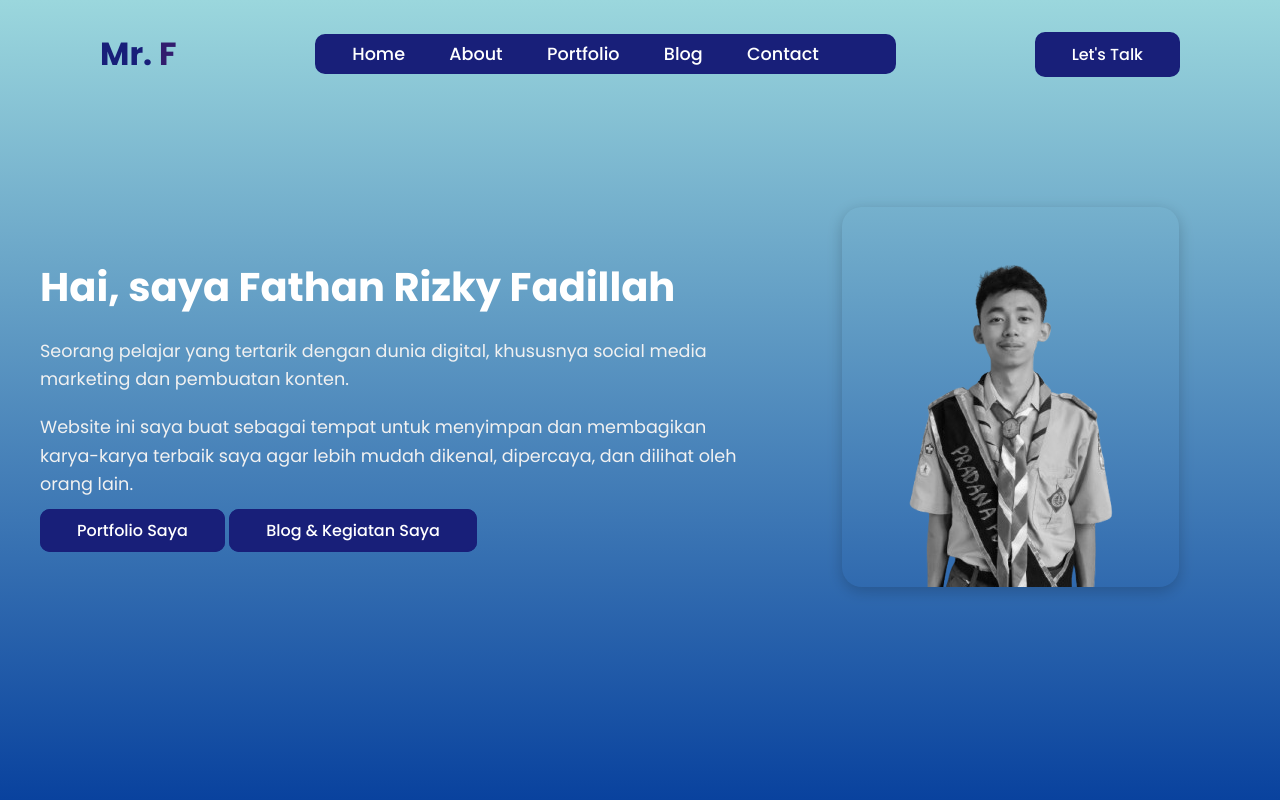
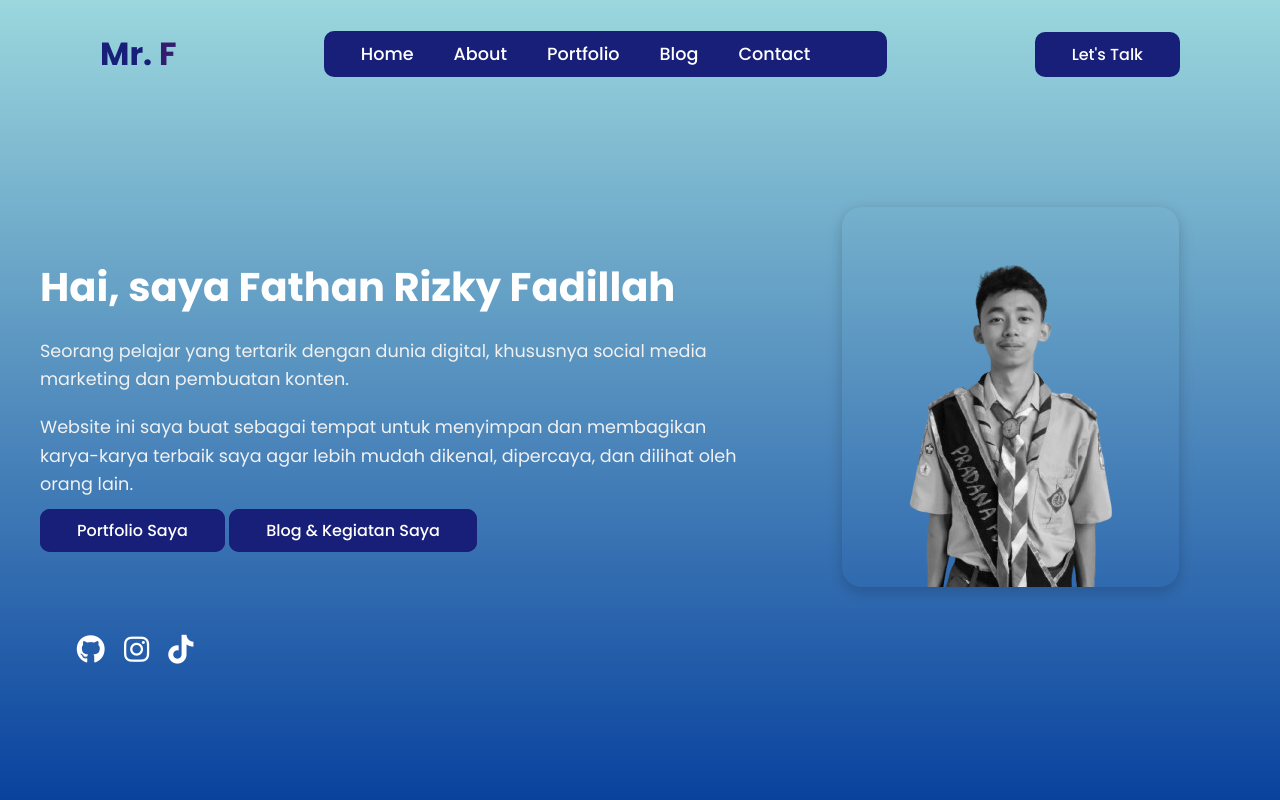
Before and after one commit to rzkiifdllhh/portfolio, a plain HTML site: page index.html in a window 1280 px wide. Shown: the top 800 px of the page. Drawn offline with Linux system fonts and the light colour scheme.

Commit message:
nambah logo/link sosmed + style

```diff
--- a/index.html
+++ b/index.html
@@ -4,9 +4,11 @@
 <head>
     <meta charset="UTF-8">
     <meta name="viewport" content="width=device-width, initial-scale=1.0">
-    <title>Document</title>
+    <title>Portfolio Fathan</title>
     <link rel="stylesheet" href="style.css">
     <meta name="viewport" content="width=device-width, initial-scale=1.0">
+    <link rel="stylesheet" href="https://cdnjs.cloudflare.com/ajax/libs/font-awesome/6.4.0/css/all.min.css">
+
 </head>
 
 <body>
@@ -35,10 +37,16 @@
       <a href="#portfolio" class="home-btn">Portfolio Saya</a>
       <a href="#blog" class="home-btn">Blog & Kegiatan Saya</a>
     </div>
+      <div class="sosmed-icons">
+        <a href="https://github.com/rzkiifdllhh" target="_blank"><i class="fab fa-github"></i></a>
+        <a href="https://instagram.com/rzkiifdllhh" target="_blank"><i class="fab fa-instagram"></i></a>
+        <a href="https://tiktok.com/@rzkydisinii_" target="_blank"><i class="fab fa-tiktok"></i></a>
+      </div>
     <div class="home-photo">
       <img src="assets/backgroundfathan.png" alt="Foto Fathan">
     </div>
   </div>
+
     </section>
     <section class="about">
         <section id="about" class="about-section">
@@ -58,6 +66,7 @@
           <li><strong>Asal Sekolah:</strong> SMKN 1 Sumedang</li>
         </ul>
       </div>
+
       </p>
       <ul class="about-skills">
         <li>📱 Content Creator</li>
--- a/style.css
+++ b/style.css
@@ -17,6 +17,29 @@
 
 html{
   scroll-behavior: smooth;
+}
+
+.sosmed-icons {
+  position: absolute;
+  bottom: 16%;
+  left: 6%;
+  display: flex;
+  gap: 1.2rem;
+  z-index: 999;
+}
+
+
+.sosmed-icons a {
+  font-size: 1.8rem;
+  color: white;
+  transition: 0.3s ease;
+}
+
+.sosmed-icons a:hover {
+  color: #ddd;
+  transform: scale(1.1);
+  opacity: 0.8;
+
 }
 
 *{
@@ -60,6 +83,25 @@ header{
 
 .navigation a:hover{
     color: #181f79;
+    background: transparent;
+}
+
+.navigation {
+    color: #fff;
+    padding: 8px 35px;
+    background: #181f79;
+    text-decoration: none;
+    border-radius: 10px;
+    border: 2px solid #181f79;
+    font-weight: 500;
+    align-items: center;
+    justify-content: center;
+    display: flex;
+
+}
+.navigation:hover{
+  color: #181f79;
+  background: transparent;
 }
 
 .btn-talk{
@@ -74,21 +116,6 @@ header{
     justify-content: center;
     display: flex;
 }
-.navigation {
-    color: #181f79;
-    text-decoration: none;
-    padding: 5px 35px;
-    background: #181f79;
-    border-radius: 10px;
-    border: 2px solid #181f79;
-    font-weight: 400;
-
-}
-.navigation:hover{
-    color: #181f79;
-    background: transparent;
-}
-
 .btn-talk:hover{
     color: #181f79;
     background: transparent;
```
